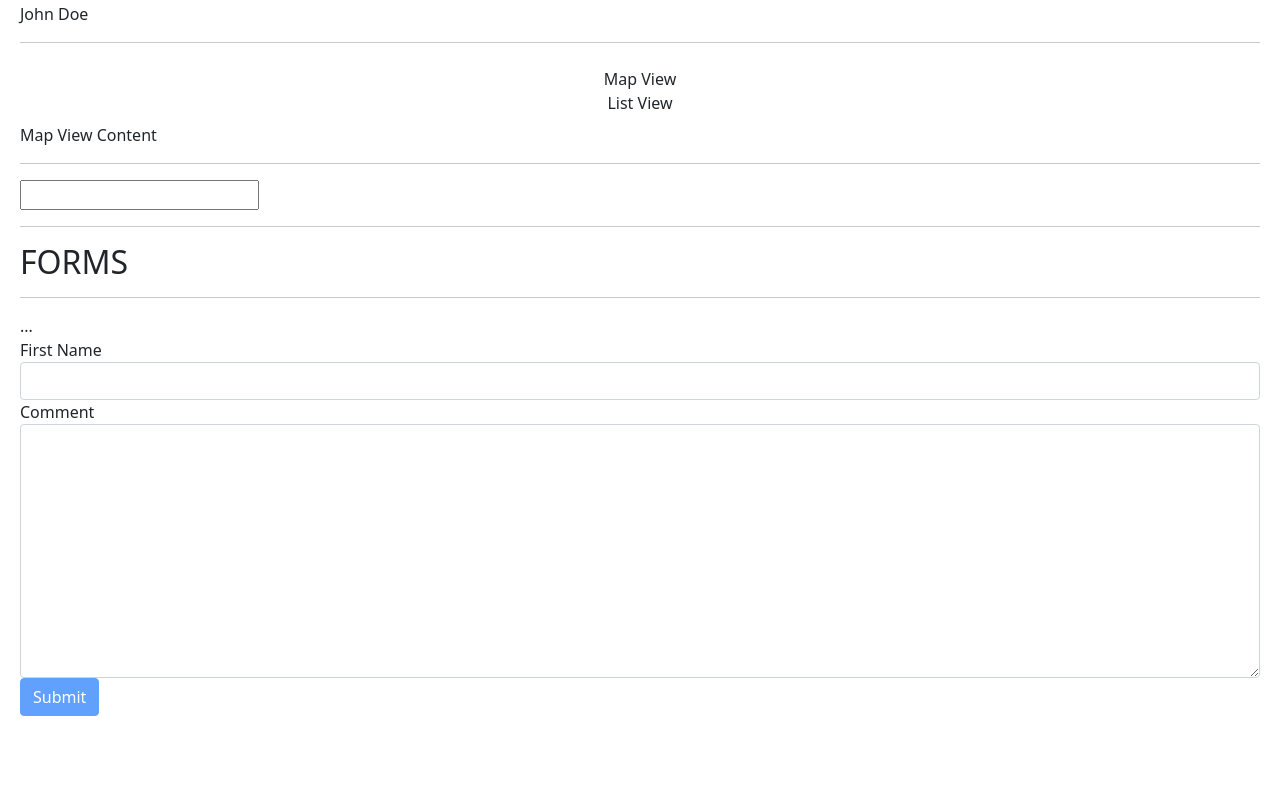
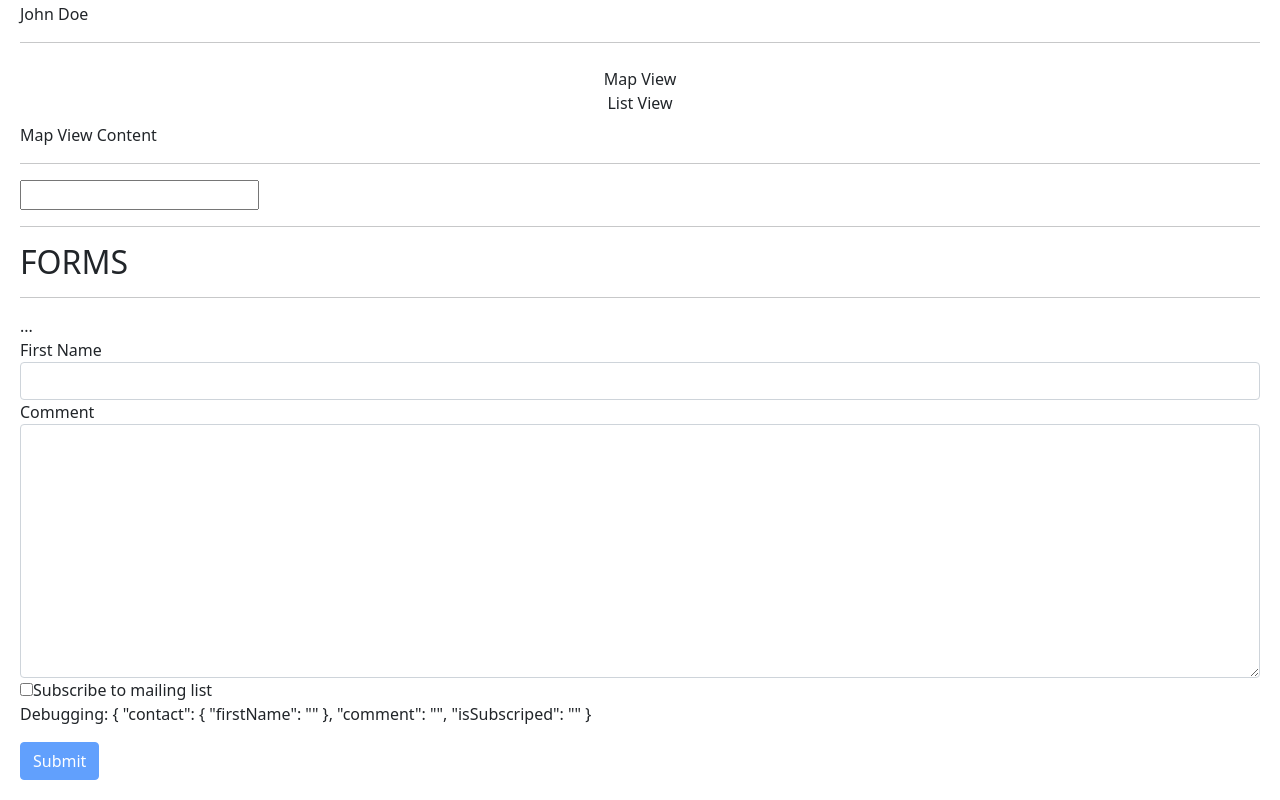
Before and after one commit to holhar/getting2know-angular, an Angular app: page / in a window 1280 px wide. Shown: the part 1413-2213 px from the top of the page. Before the commit the page ends 2149 px from the top, so only its background shows below. Built offline with nearby package versions, Linux system fonts and the light colour scheme.

Commit message:
Working with check boxes and add debugging sections

```diff
--- a/src/app/contact-form/contact-form.component.html
+++ b/src/app/contact-form/contact-form.component.html
@@ -43,5 +43,13 @@
             class="form-control"
         ></textarea>
     </div>
+    <div class="checkbox">
+        <label>
+            <input type="checkbox" ngModel name="isSubscriped">Subscribe to mailing list
+        </label>
+    </div>
+    <p>
+        Debugging: {{ f.value | json }}
+    </p>
     <button class="btn btn-primary" [disabled]="!f.valid">Submit</button>
 </form>
```
